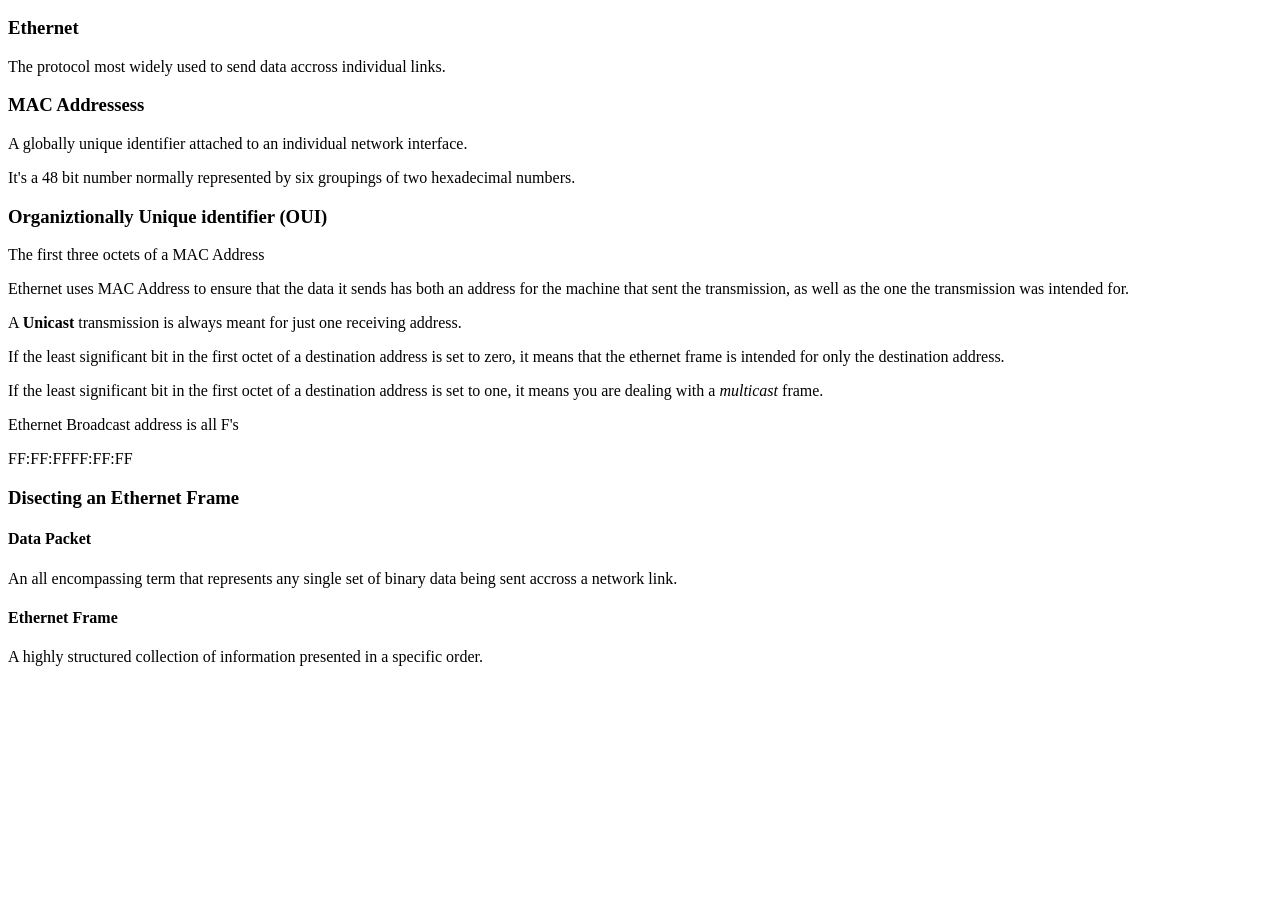
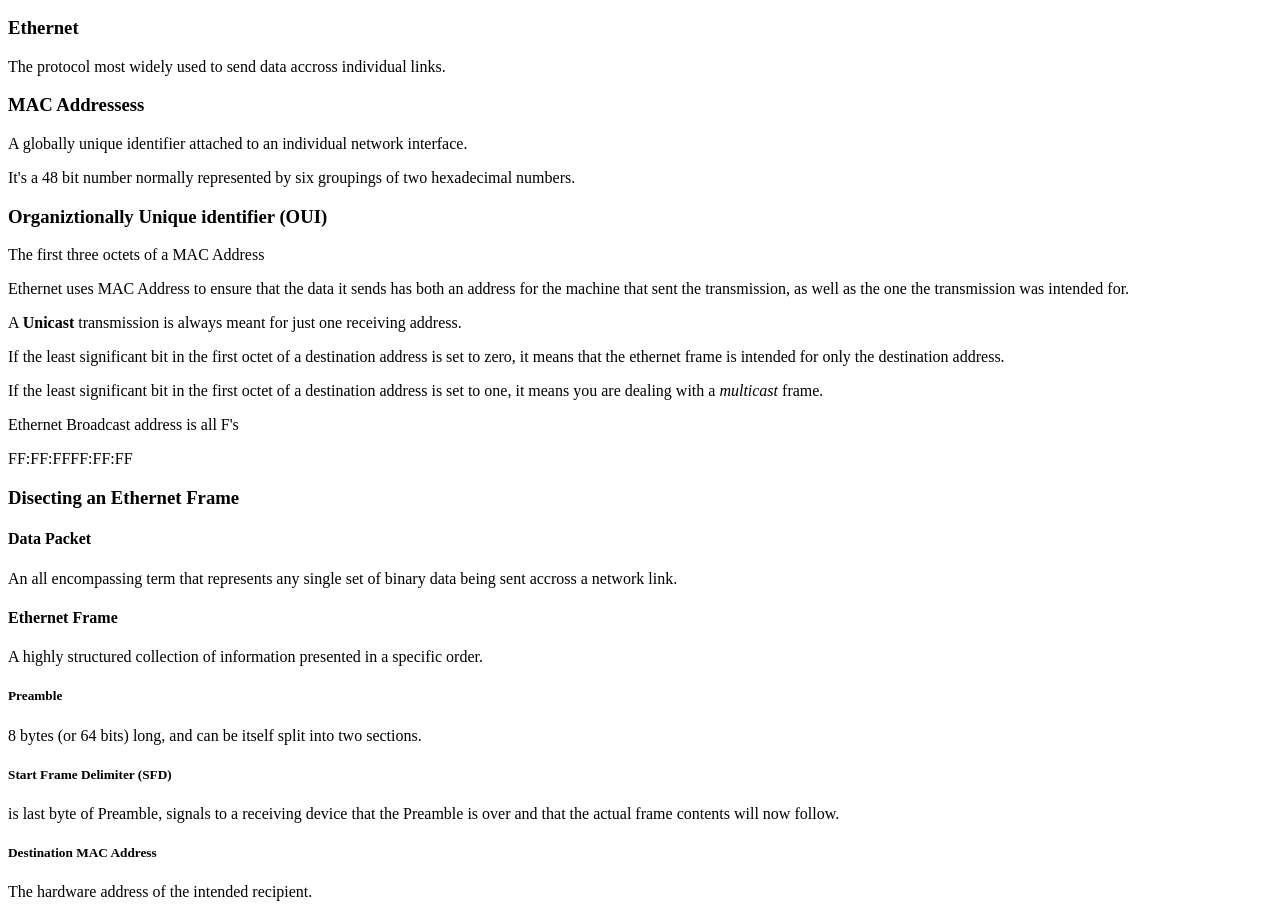
Before and after one commit to isbahchem/Cheats-Roadmaps, a plain HTML site: page Computer_Networking/DataLink_Layer.html in a window 1280 px wide. Shown: the part 172-1089 px from the top of the page. Before the commit the page ends 854 px from the top, so only its background shows below. Drawn offline with Linux system fonts and the light colour scheme.

Commit message:
Text added

```diff
--- a/Computer_Networking/DataLink_Layer.html
+++ b/Computer_Networking/DataLink_Layer.html
@@ -2,7 +2,7 @@
 <html>
   <head>
     <title>Networking</title>
-    <link rel="stylesheet" href="Networking.css">
+    <link rel="stylesheet" href="Networking.css" />
   </head>
   <body>
     <nav class="navbar">
@@ -61,15 +61,31 @@
         is set to one, it means you are dealing with a <em>multicast</em> frame.
       </p>
       <p>Ethernet Broadcast address is all F's</p>
-      <p>            FF:FF:FFFF:FF:FF         </p>
+      <p>FF:FF:FFFF:FF:FF</p>
     </div>
     <div>
       <h3>Disecting an Ethernet Frame</h3>
       <h4>Data Packet</h4>
-      <p>An all encompassing term that represents any single set of binary data being sent accross a network link.</p>
+      <p>
+        An all encompassing term that represents any single set of binary data
+        being sent accross a network link.
+      </p>
       <h4>Ethernet Frame</h4>
-      <p>A highly structured collection of information presented in a specific order.</p>
-
+      <p>
+        A highly structured collection of information presented in a specific
+        order.
+      </p>
+      <h5>Preamble</h5>
+      <p>
+        8 bytes (or 64 bits) long, and can be itself split into two sections.
+      </p>
+      <h5>Start Frame Delimiter (SFD)</h5>
+      <p>
+        is last byte of Preamble, signals to a receiving device that the
+        Preamble is over and that the actual frame contents will now follow.
+      </p>
+      <h5>Destination MAC Address</h5>
+      <p>The hardware address of the intended recipient.</p>
     </div>
   </body>
 </html>
```
